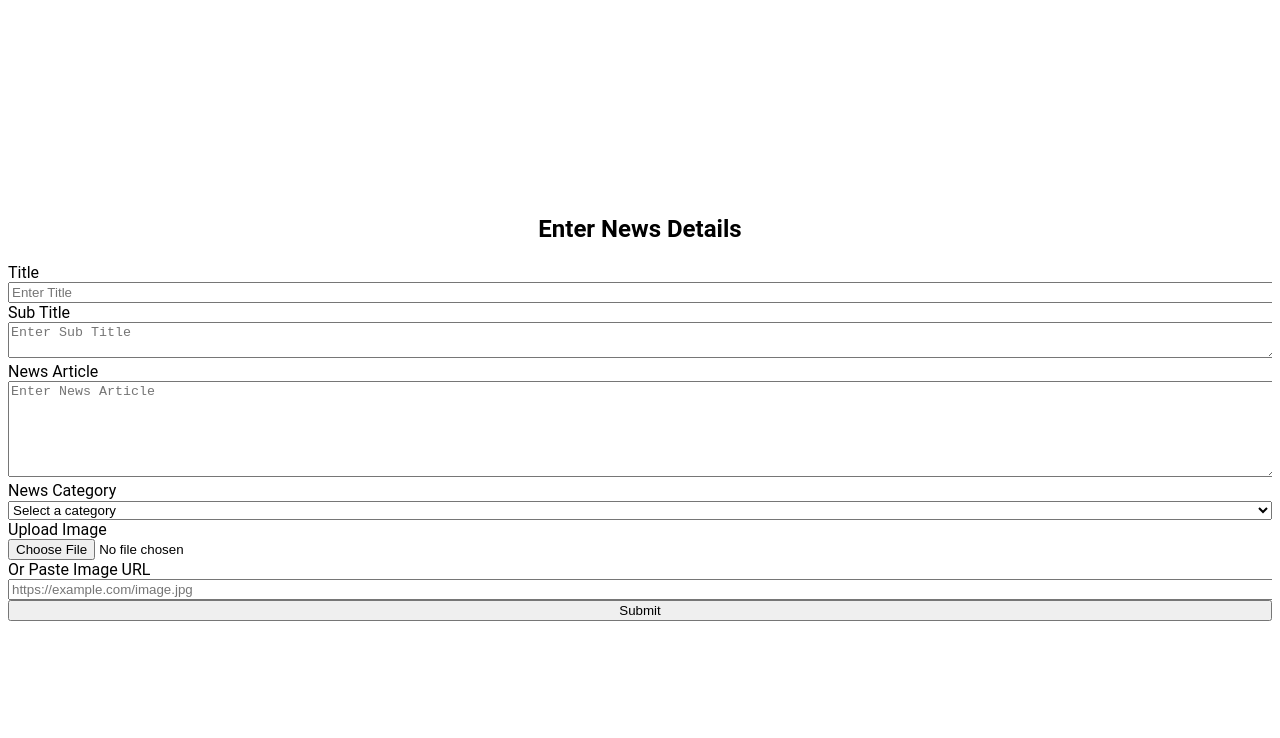
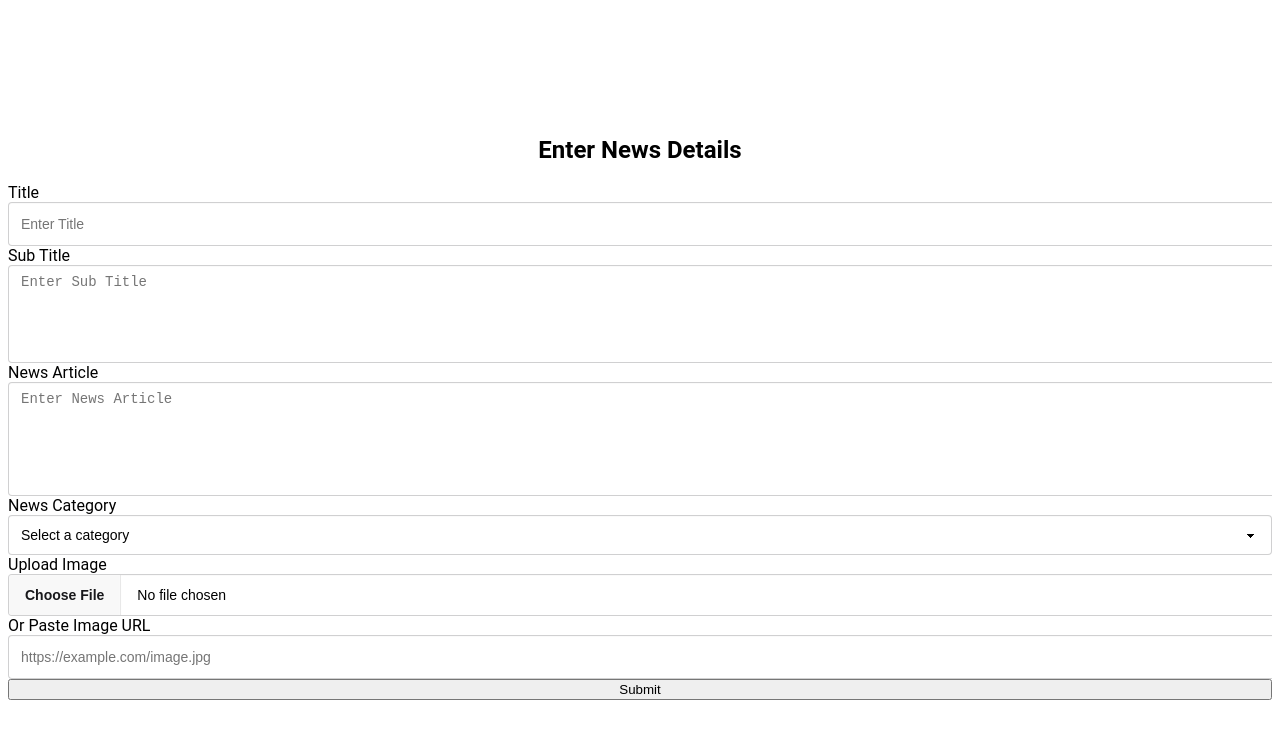
Before and after one commit to priyanshutiwari09/news-portal, a React (Vite) app in the folder frontend/: page /CreateNews in a window 1280 px wide. Shown: the top 738 px of the page. Built offline with nearby package versions, Linux system fonts and the light colour scheme.

Commit message:
updated css

```diff
--- a/frontend/src/App.css
+++ b/frontend/src/App.css
@@ -1,6 +1,8 @@
 @tailwind base;
 @tailwind components;
 @tailwind utilities;
+
+@plugin "daisyui"; /* ✅ Add this back */
 
 body {
   font-family: Roboto, Helvetica, Arial, sans-serif;
@@ -17,5 +19,4 @@ body {
   border-radius: var(--radius-box);
   padding: calc(0.25rem * 4);
   word-break: break-word;
-  /* grid-template-columns: var(--list-grid-cols); */
 }
```
